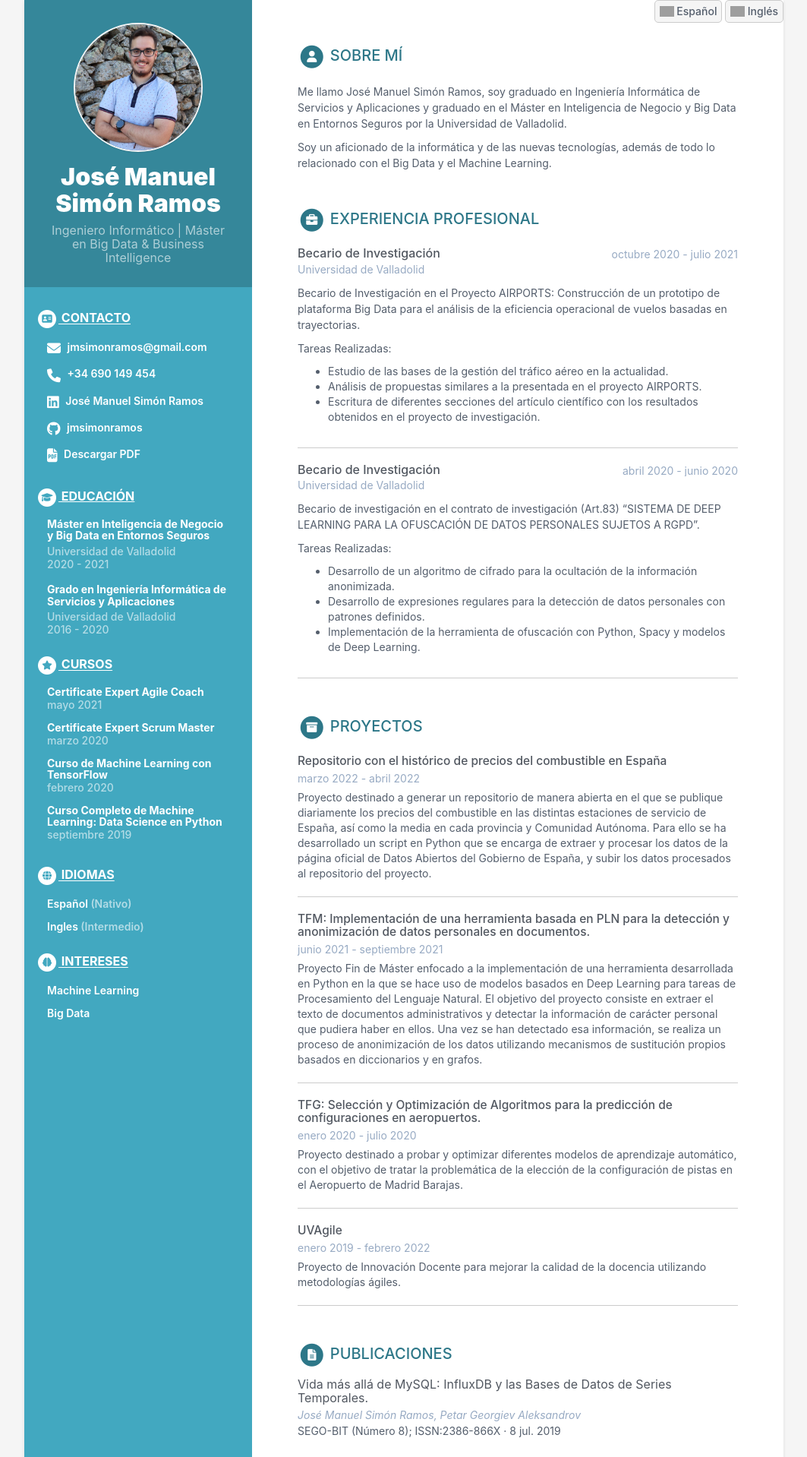
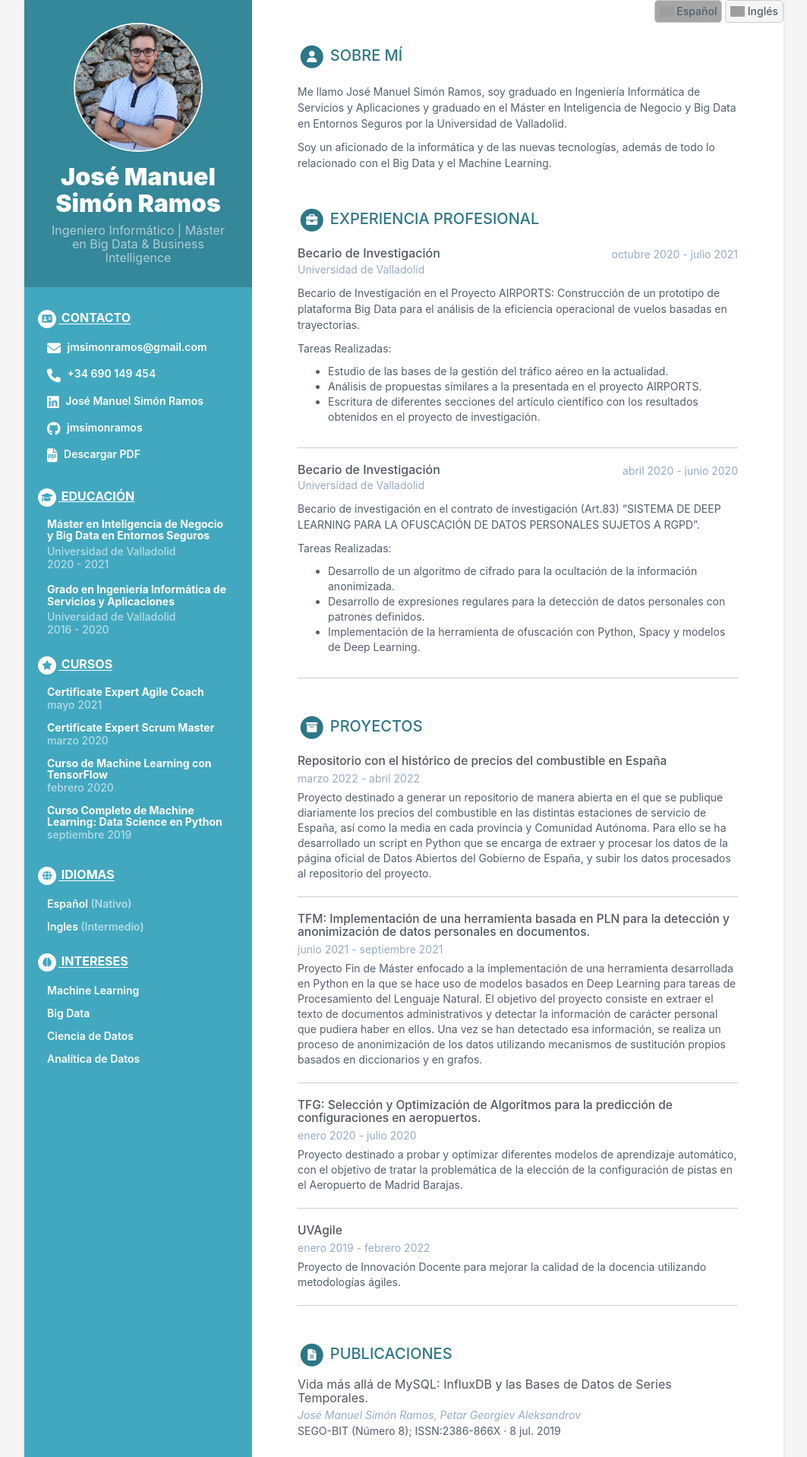
Before and after one commit to jmsimonramos/cv, a Jekyll site: the page built from index.html, in a window 1280 px wide. Shown: the top 1918 px of the page at 76% size, without its empty margins (108-1171 px from the left). Built offline with Jekyll 4.4.1, drawn with Linux system fonts in a browser that asks for light colours; nearby versions of some CDN libraries; library files that are not in the unit come from our copies; grey boxes are pictures that could not be loaded.

Commit message:
Arreglado bug al combinar datos en el merge

```diff
--- a/_config.yml
+++ b/_config.yml
@@ -1,7 +1,6 @@
 title: José Manuel Simón Ramos
 logo: "favicon.ico"
 url: 'https://jmsimonramos.github.io/cv/'
-idioma: ESP # ESP, ING
 
 description: Currículum José Manuel Simón Ramos
 theme_skin: blue # blue turquoise green berry orange ceramic
--- a/_data/dataESP.yml
+++ b/_data/dataESP.yml
@@ -36,6 +36,11 @@
       enlace:
     - interes: Big Data
       enlace:
+    - interes: Ciencia de Datos
+      enlace:
+    - interes: Analítica de Datos
+      enlace:
+
 
 sobre-mi:
     titulo-seccion: Sobre mí
--- a/_sass/_base.scss
+++ b/_sass/_base.scss
@@ -221,6 +221,10 @@
     .btn-idioma:hover{
       background-color: $lighter-grey;
     }
+    .btn-idioma:disabled{
+      cursor: not-allowed;
+      background-color: darken($lighter-grey, 15%)
+    }
   }
 
   .experiences-section{
```
Also changed, not shown: _includes/ING/contacto.html (+4 -4 lines).
